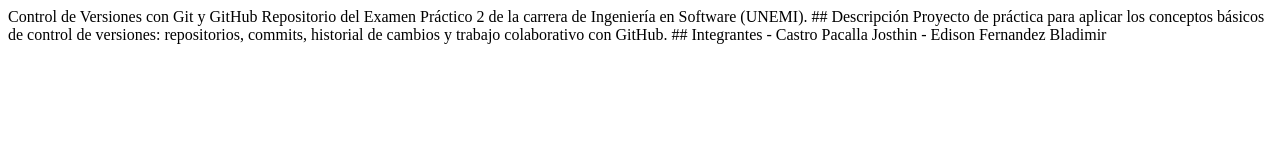
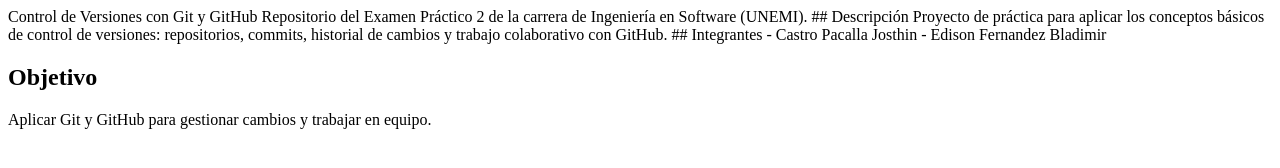
Before and after one commit to castropcjos/control-versiones-tp2, a plain HTML site: page index.html in a window 1280 px wide. Drawn offline with Linux system fonts and the light colour scheme.

Commit message:
Enhance project description with objective section
Added objective section to project description.

```diff
--- a/index.html
+++ b/index.html
@@ -9,3 +9,7 @@ repositorios, commits, historial de cambios y trabajo colaborativo con GitHub.
 ## Integrantes
 - Castro Pacalla Josthin
 - Edison Fernandez Bladimir
+
+
+<h2>Objetivo</h2>
+  <p>Aplicar Git y GitHub para gestionar cambios y trabajar en equipo.</p>
```
